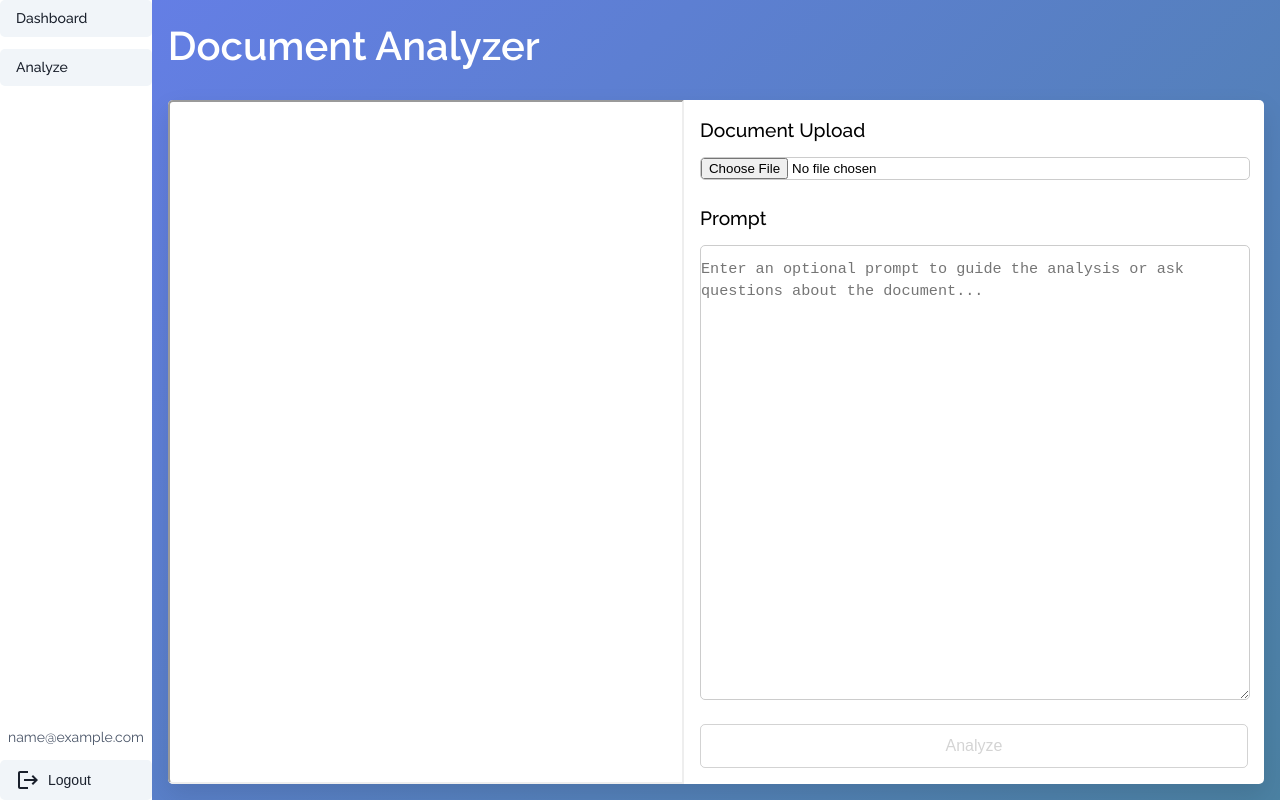
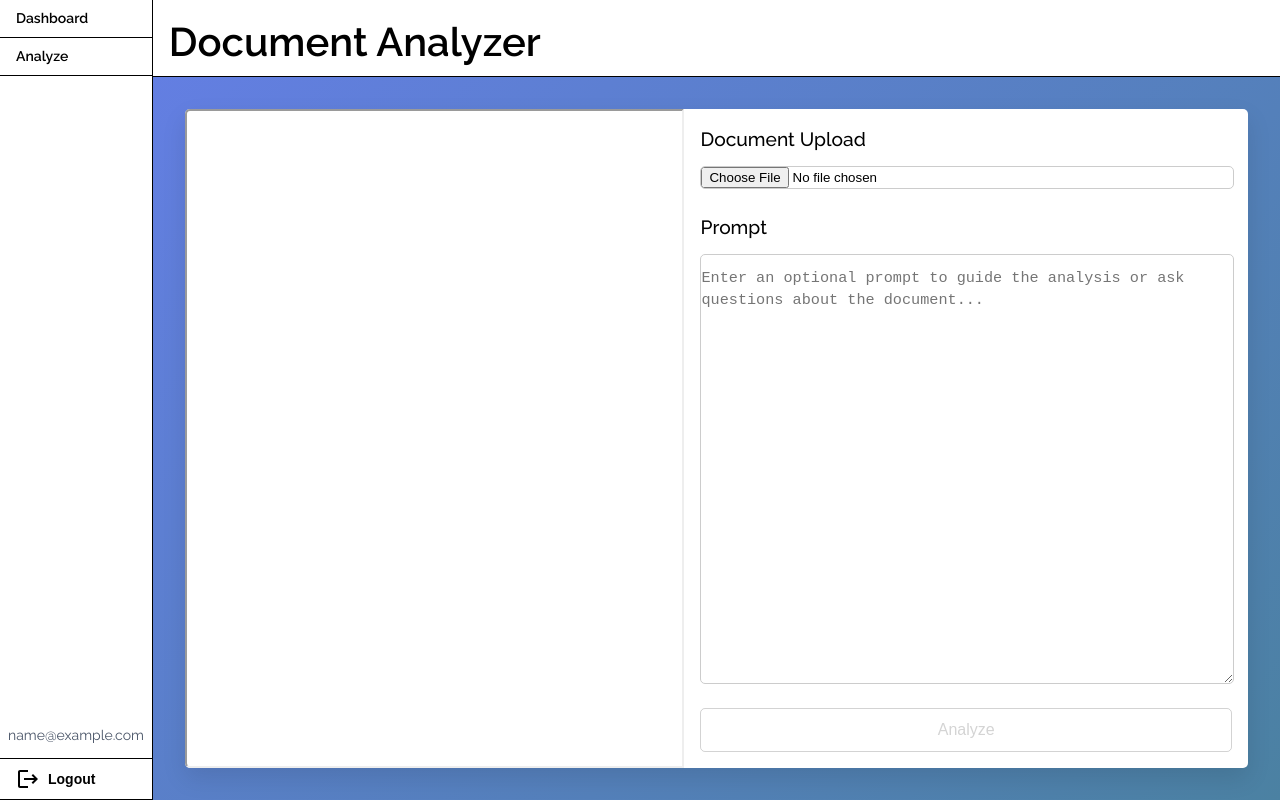
Before and after one commit to ccamisoss/AI-Document-Analyzer, a React (Vite) app in the folder frontend/: page /analyze in a window 1280 px wide. Built offline with nearby package versions, Linux system fonts and the light colour scheme; no server answers; sample sign-in values are in the browser's storage.

Commit message:
Refactor: Update layout and styling in AnalyzeForm, DashboardLayout, and App.css for improved spacing and visual consistency; enhance button styles and input containers for better user experience.

```diff
--- a/frontend/src/App.css
+++ b/frontend/src/App.css
@@ -21,7 +21,7 @@
   border-radius: 5px;
   box-shadow: 0 10px 25px rgba(0, 0, 0, 0.1);
   flex: 1;
-  margin-bottom: 1rem;
+  margin-bottom: 2rem;
 }
 
 .file-input-container,
--- a/frontend/src/layouts/DashboardLayout.jsx
+++ b/frontend/src/layouts/DashboardLayout.jsx
@@ -4,15 +4,18 @@ import LogoutIcon from "@mui/icons-material/Logout";
 
 const buttonStyle = {
   padding: "0.5rem 1rem",
-  background: "#f1f5f9",
-  color: "#1a202c",
-  border: "none",
-  borderRadius: 5,
+  background: "transparent",
+  color: "black",
+  border: "1px solid black",
   cursor: "pointer",
   fontSize: "0.875rem",
   display: "flex",
   alignItems: "center",
   gap: "0.5rem",
+  fontWeight: 600,
+  borderTop: "none",
+  borderLeft: "none",
+  borderRight: "none",
 };
 
 function DashboardLayout() {
@@ -27,10 +30,11 @@ function DashboardLayout() {
           display: "flex",
           flexDirection: "column",
           justifyContent: "space-between",
+          borderRight: "1px solid black",
         }}
       >
         <div
-          style={{ display: "flex", gap: "0.75rem", flexDirection: "column" }}
+          style={{ display: "flex", flexDirection: "column" }}
         >
           <Link to={"/"} style={buttonStyle}>
             Dashboard
@@ -53,7 +57,7 @@ function DashboardLayout() {
             {user?.email}
           </span>
 
-          <button onClick={logout} style={buttonStyle}>
+          <button onClick={logout} style={{...buttonStyle, borderTop: "1px solid black", borderRadius: 0}}>
             <LogoutIcon />
             Logout
           </button>
--- a/frontend/src/pages/AnalyzeForm.jsx
+++ b/frontend/src/pages/AnalyzeForm.jsx
@@ -122,18 +122,25 @@ function AnalyzeForm() {
   return (
     <div
       style={{
-        padding: "0 1rem",
         height: "100%",
         overflow: "auto",
         width: "100%",
         display: "flex",
         flexDirection: "column",
-        gap: "1rem",
+        gap: "2rem",
       }}
     >
-      <h1 style={{ margin: "1.5rem 0 1rem", color: "white" }}>
+      <h1
+        style={{
+          padding: "1.25rem 0 0.75rem",
+          backgroundColor: "white",
+          paddingLeft: "1rem",
+          borderBottom: "1px solid black",
+        }}
+      >
         Document Analyzer
       </h1>
+      <div style={{ padding: "0 2rem", display: "flex", flexDirection: "column", flex: 1 }}>
         <form onSubmit={handleSubmit} className="upload-form">
           <div style={{ flex: 1, display: "flex" }}>
             <iframe
@@ -198,6 +205,7 @@ function AnalyzeForm() {
 
         {error && <div className="error-message">{error}</div>}
       </div>
+    </div>
   );
 }
 
```
Lines whose indentation alone changed are shown as unchanged.
